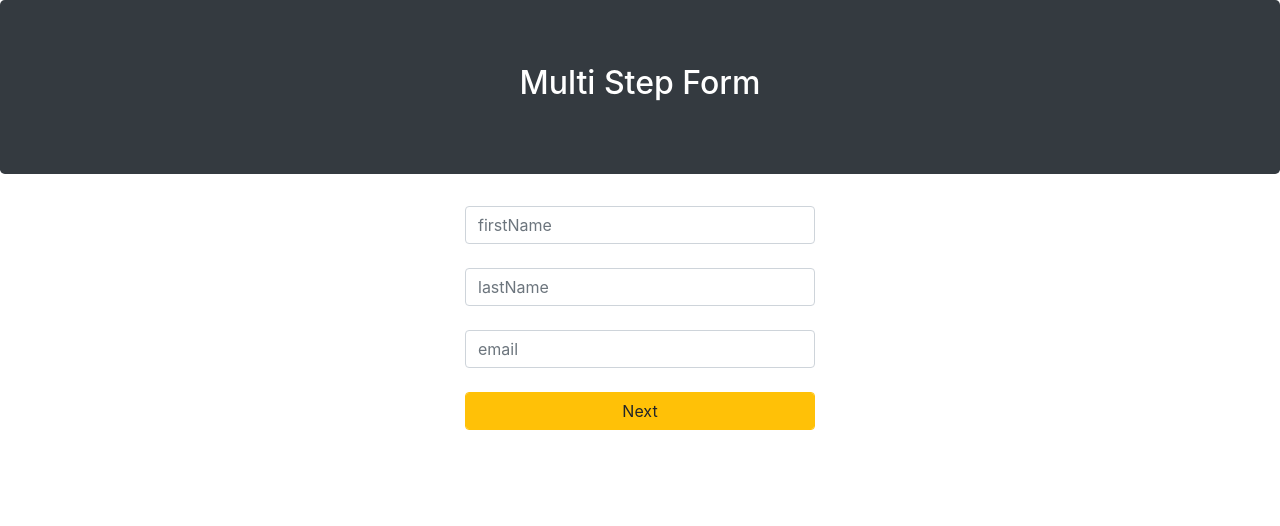
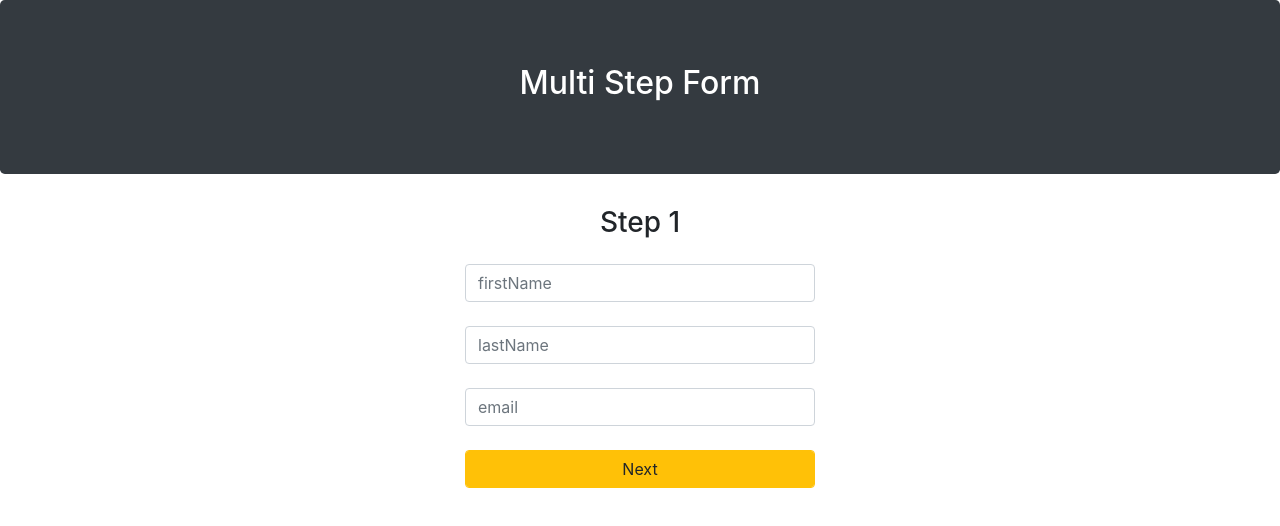
Before and after one commit to nebojsadj/MultiStepForm-React, a React (Create React App) app: page / in a window 1280 px wide. Shown: the top 526 px of the page. Built offline with nearby package versions, Linux system fonts and the light colour scheme.

Commit message:
added h3 step

```diff
--- a/src/components/Confirm.js
+++ b/src/components/Confirm.js
@@ -7,8 +7,9 @@ function Confirm({ state }) {
     <div className="container">
       <div className="row">
         <div className="col-4 offset-4">
+          <h3 className="text-center">Step 3</h3>
           <ul className="list-group text-center">
-            <li className="list-group-item">
+            <li className="list-group-item mt-4">
               {`FirstName: ${state.firstName}`}
             </li>
             <li className="list-group-item">{`LastName: ${state.lastName}`}</li>
--- a/src/components/FormDetails.js
+++ b/src/components/FormDetails.js
@@ -15,7 +15,8 @@ function FormDetails({ inputChange, state }) {
     <div className="container">
       <div className="row">
         <div className="col-4 offset-4">
-          <form>
+          <h3 className="text-center">Step 2</h3>
+          <form className="mt-4">
             <input
               onChange={inputChange("profession")}
               type="text"
--- a/src/components/FormUser.js
+++ b/src/components/FormUser.js
@@ -15,7 +15,8 @@ function FormUser({ inputChange, state }) {
     <div className="container">
       <div className="row">
         <div className="col-4 offset-4">
-          <form>
+          <h3 className="text-center">Step 1</h3>
+          <form className="mt-4">
             <input
               onChange={inputChange("firstName")}
               type="text"
--- a/src/components/Home.js
+++ b/src/components/Home.js
@@ -3,7 +3,7 @@ import React from "react";
 function Home({ state }) {
   return (
     <div>
-      <h1 className="text-center">{`Welcome ${state.firstName} ${state.lastName} !`}</h1>
+      <h1 className="text-center display-4">{`Welcome ${state.firstName} ${state.lastName} !`}</h1>
     </div>
   );
 }
```
